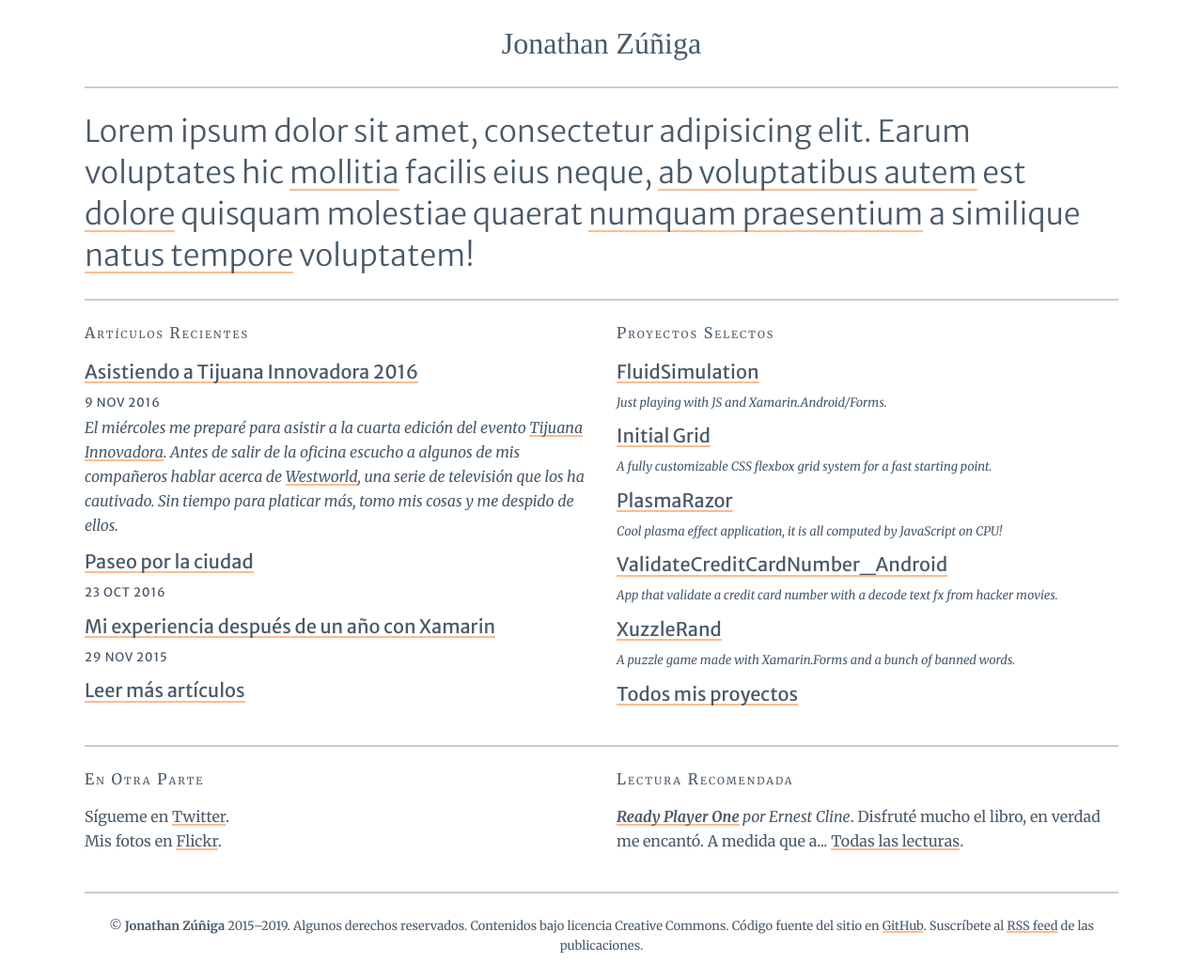
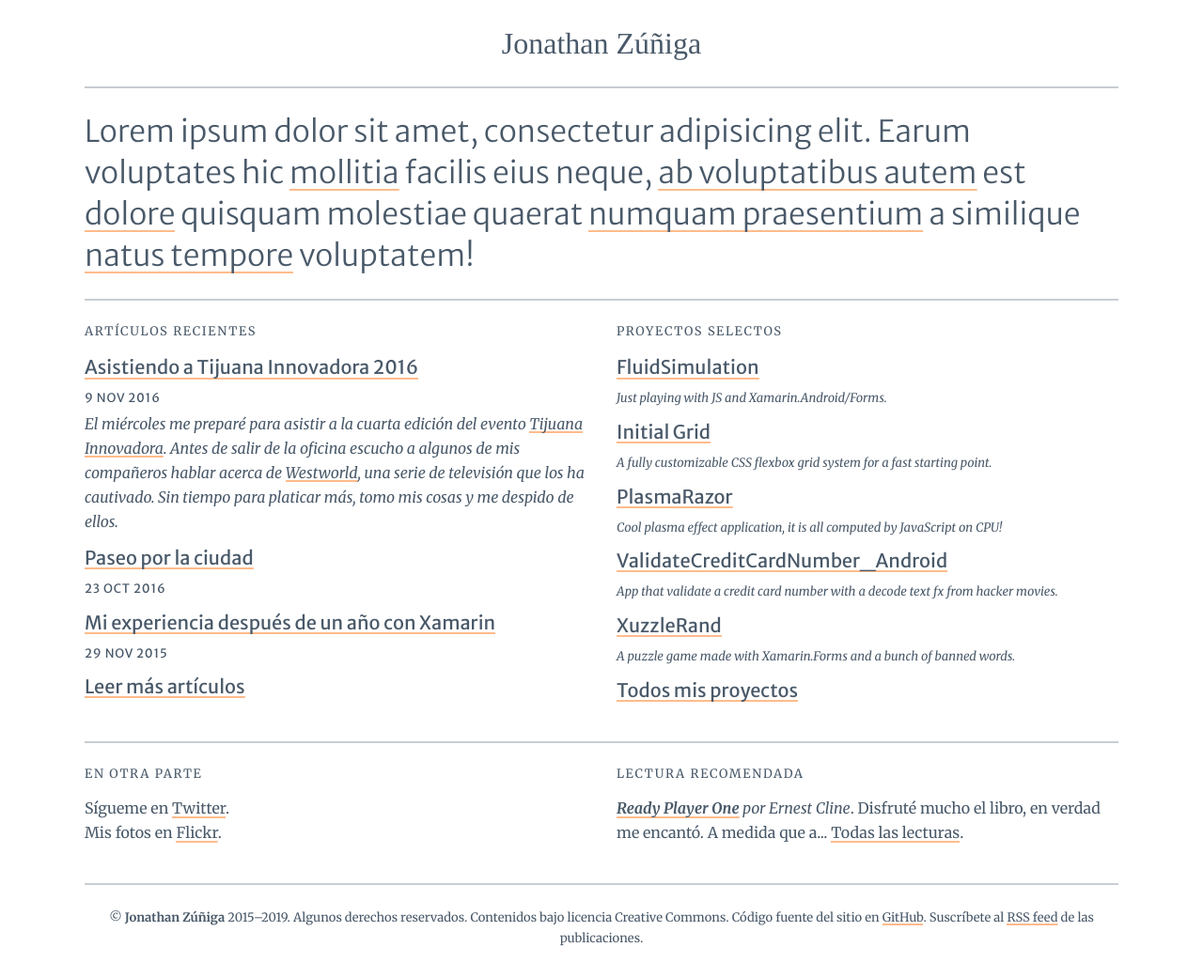
Before and after one commit to jonathanzuniga/jonathanzuniga.github.io, a Jekyll site: the page built from index.html, in a window 1280 px wide. Shown: the whole page at 94% size. Built offline with Jekyll 4.4.1, drawn with Linux system fonts in a browser that asks for light colours; some web fonts are replaced; the list of posts is cut into pages by our own code.

Commit message:
Actualizar patterns file, y remover h6 de los section titles.

```diff
--- a/_includes/intro.html
+++ b/_includes/intro.html
@@ -10,7 +10,7 @@
 <hr />
 
 <div class="recent-articles section">
-    <h2 class="section__title h6">Artículos Recientes</h2>
+    <h2 class="section__title">Artículos Recientes</h2>
 
     <ul class="list">
         {% for post in site.posts limit: 3 %}
@@ -44,7 +44,7 @@
 </div>
 
 <div class="selected-projects section">
-    <h2 class="section__title h6">Proyectos Selectos</h2>
+    <h2 class="section__title">Proyectos Selectos</h2>
 
     <ul class="list">
         {% assign selected_projects = site.data.selected_projects | sort:
```
Also changed, not shown: css/patterns.min.css.
